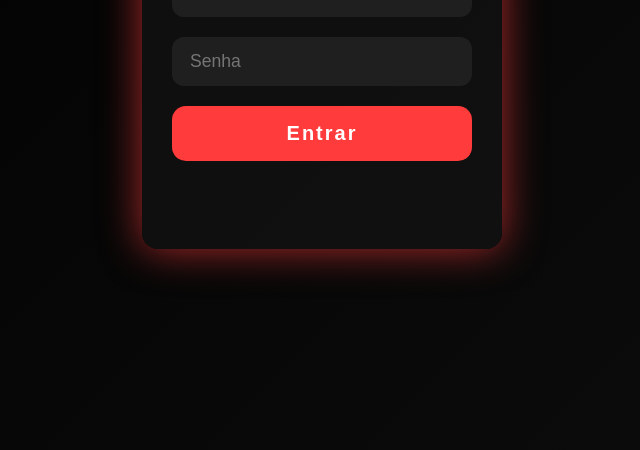
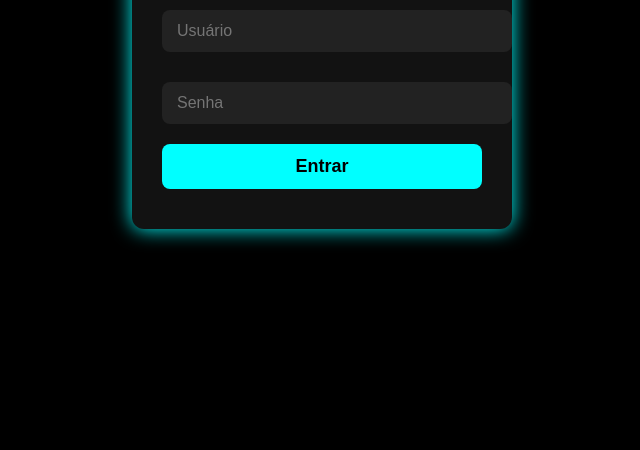
Before and after one commit to SrDark222/Brute-force-teste, a plain HTML site: page index.html in a window 1280 px wide. Shown: the part 350-800 px from the top of the page, without its empty margins (318-958 px from the left). Drawn offline with Linux system fonts and the light colour scheme.

Commit message:
Update index.html

```diff
--- a/index.html
+++ b/index.html
@@ -3,132 +3,94 @@
 <head>
 <meta charset="UTF-8" />
 <meta name="viewport" content="width=device-width, initial-scale=1" />
-<title>Login Tropa - AMOLED Dark</title>
+<title>Login Dark AMOLED</title>
 <style>
-  @import url('https://fonts.googleapis.com/css2?family=Montserrat:wght@400;700&display=swap');
-
-  /* Reset básico */
-  * {
-    margin: 0; padding: 0; box-sizing: border-box;
-  }
-
+  /* Dark AMOLED style */
   body {
+    margin:0; padding:0;
+    background: #000;
+    color: #eee;
+    font-family: 'Segoe UI', Tahoma, Geneva, Verdana, sans-serif;
+    display: flex;
     height: 100vh;
-    background: #000000;
-    background: linear-gradient(135deg, #000000, #0d0d0d);
-    font-family: 'Montserrat', sans-serif;
-    color: #eee;
-    display: flex;
     justify-content: center;
     align-items: center;
-    user-select: none;
   }
-
-  .container {
-    background: #121212cc;
-    border-radius: 16px;
-    box-shadow: 0 0 40px #ff3b3baa;
-    width: 360px;
+  .login-box {
+    background: #121212;
     padding: 40px 30px;
+    border-radius: 12px;
+    box-shadow: 0 0 20px #0ff;
+    width: 320px;
     text-align: center;
   }
-
   h1 {
-    font-weight: 700;
-    font-size: 2.4rem;
-    margin-bottom: 30px;
-    letter-spacing: 3px;
-    color: #ff3b3b;
-    text-transform: uppercase;
+    margin-bottom: 24px;
+    color: #0ff;
+    letter-spacing: 2px;
   }
-
-  input[type="text"],
-  input[type="password"] {
+  input[type=text], input[type=password] {
     width: 100%;
-    padding: 14px 18px;
-    margin-bottom: 20px;
-    border-radius: 12px;
+    padding: 12px 15px;
+    margin: 10px 0 20px 0;
     border: none;
-    background: #1f1f1f;
+    border-radius: 8px;
+    background: #222;
     color: #eee;
-    font-size: 1.1rem;
-    transition: 0.3s;
+    font-size: 16px;
   }
-
-  input[type="text"]:focus,
-  input[type="password"]:focus {
+  input[type=text]:focus, input[type=password]:focus {
     outline: none;
-    background: #ff3b3b;
-    color: #fff;
-    box-shadow: 0 0 8px #ff3b3b;
+    box-shadow: 0 0 8px #0ff;
   }
-
-  input[type="submit"] {
+  button {
     width: 100%;
-    padding: 16px 20px;
-    border-radius: 14px;
+    padding: 12px;
     border: none;
-    background: #ff3b3b;
-    color: white;
-    font-weight: 700;
-    font-size: 1.25rem;
+    border-radius: 8px;
+    background: #0ff;
+    color: #000;
+    font-weight: bold;
+    font-size: 18px;
     cursor: pointer;
-    letter-spacing: 2px;
-    transition: background 0.3s;
+    transition: background 0.3s ease;
   }
-
-  input[type="submit"]:hover {
-    background: #e32e2e;
+  button:hover {
+    background: #00cccc;
   }
-
-  .message {
-    margin-top: 24px;
-    font-weight: 700;
-    font-size: 1rem;
-    letter-spacing: 1px;
-    min-height: 24px;
-  }
-
-  .success {
-    color: #4caf50;
-  }
-
   .error {
-    color: #ff3b3b;
+    color: #f55;
+    margin-bottom: 12px;
+    display: none;
   }
 </style>
 </head>
 <body>
-  <div class="container">
+  <div class="login-box">
     <h1>Login</h1>
-    <form id="loginForm" autocomplete="off">
-      <input type="text" id="user" name="user" placeholder="Usuário" required />
-      <input type="password" id="pass" name="pass" placeholder="Senha" required />
-      <input type="submit" value="Entrar" />
-    </form>
-    <div class="message" id="msg"></div>
+    <div id="error" class="error">Usuário ou senha inválidos</div>
+    <input type="text" id="user" placeholder="Usuário" autocomplete="off" />
+    <input type="password" id="pass" placeholder="Senha" autocomplete="off" />
+    <button onclick="login()">Entrar</button>
   </div>
 
-  <script>
-    const form = document.getElementById('loginForm');
-    const msg = document.getElementById('msg');
+<script>
+  function login(){
+    const user = document.getElementById('user').value.trim();
+    const pass = document.getElementById('pass').value.trim();
 
-    form.addEventListener('submit', e => {
-      e.preventDefault();
-      const user = form.user.value.trim();
-      const pass = form.pass.value.trim();
-
-      if (user === 'admin' && pass === 'fofa') {
-        msg.textContent = 'Login Sucesso, preparando redirecionamento...';
-        msg.className = 'message success';
-        setTimeout(() => {
-          window.location.href = 'https://youtube.com';
-        }, 1800);
-      } else {
-        msg.textContent = 'Senha ou usuário inválido';
-        msg.className = 'message error';
-      }
-    });
-  </script>
+    // Só aceita admin / foda123, qualquer outra senha ou usuário da erro
+    if(user === 'admin' && pass === 'foda123'){
+      // Limpa erro, redireciona pra YouTube no sucesso
+      document.getElementById('error').style.display = 'none';
+      window.location.href = 'https://www.youtube.com/';
+    } else {
+      // Mostra erro, mantém a página, pro Hydra identificar que não foi sucesso
+      const errorBox = document.getElementById('error');
+      errorBox.style.display = 'block';
+      errorBox.textContent = 'Usuário ou senha inválidos';
+    }
+  }
+</script>
 </body>
 </html>
```
